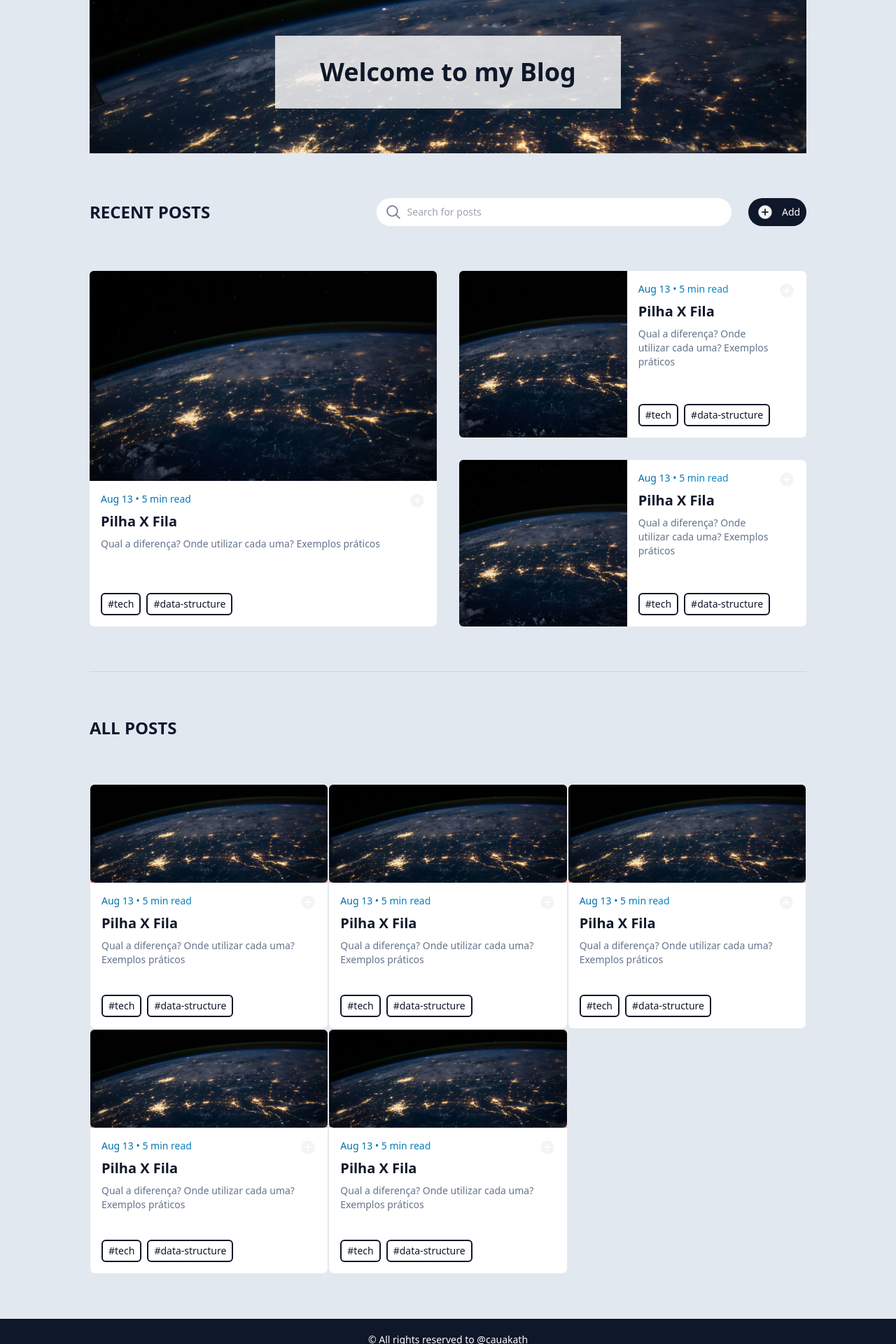
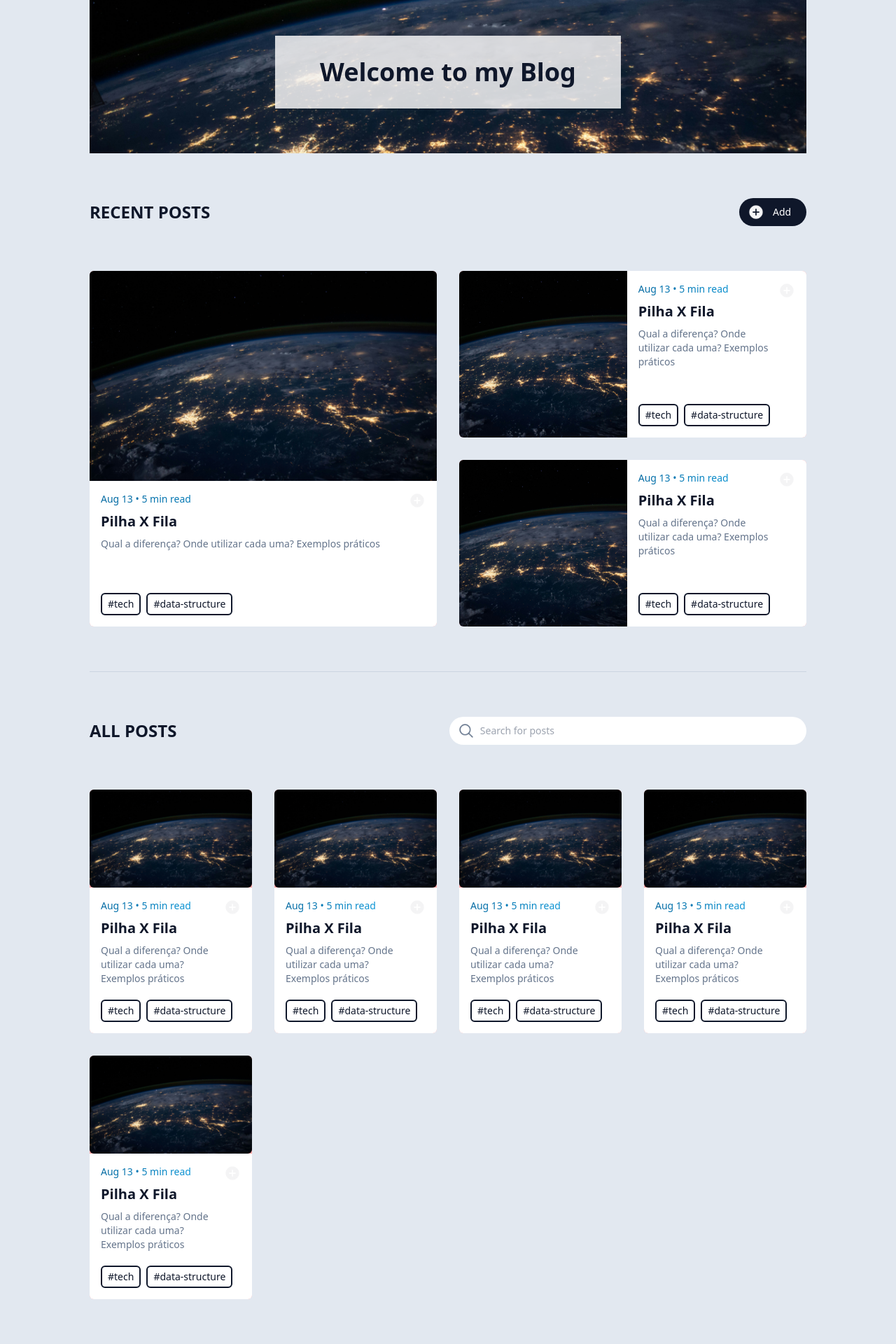
Before and after one commit to CauaKath/my-portfolio, a Vue app: page /blog in a window 1280 px wide. Shown: the part 177-2097 px from the top of the page at 70% size. Built offline with nearby package versions, Linux system fonts and the light colour scheme; no server answers.

Commit message:
fix: adjust all posts display

```diff
--- a/src/pages/Blog.vue
+++ b/src/pages/Blog.vue
@@ -11,14 +11,6 @@
         <span>RECENT POSTS</span>
 
         <div class="search-box">
-          <div class="search-input">
-            <img src="@/assets/search-gray.svg" alt="Search icon">
-            <input
-              type="text"
-              placeholder="Search for posts"
-            />
-          </div>
-
           <div class="add-button">
             <img src="@/assets/add.svg" alt="Add icon">
             <span>Add</span>
@@ -41,30 +33,22 @@
     <div class="all">
       <div class="all-header">
         <span>ALL POSTS</span>
+
+        <div class="search-input">
+          <img src="@/assets/search-gray.svg" alt="Search icon">
+          <input
+            type="text"
+            placeholder="Search for posts"
+          />
+        </div>
       </div>
 
       <div class="posts">
-        <table>
-          <tr>
-            <td>
-              <BlogPost />
-            </td>
-            <td>
-              <BlogPost />
-            </td>
-            <td>
-              <BlogPost />
-            </td>
-          </tr>
-          <tr>
-            <td>
-              <BlogPost />
-            </td>
-            <td>
-              <BlogPost />
-            </td>
-          </tr>
-        </table>
+        <BlogPost />
+        <BlogPost />
+        <BlogPost />
+        <BlogPost />
+        <BlogPost />
       </div>
     </div>
   </div>
@@ -147,33 +131,10 @@ export default {
       .search-box {
         @apply
           flex
-          justify-between
+          justify-end
           items-center
           gap-6
           w-[60%];
-
-        .search-input {
-          @apply
-            w-full
-            flex
-            justify-start
-            items-center
-            gap-2
-            px-3
-            py-2
-            text-sm
-            bg-white
-            text-gray_text
-            rounded-full;
-
-          >input {
-            @apply
-              w-full
-              bg-transparent
-              border-none
-              outline-none;
-          }
-        }
 
         .add-button {
           @apply
@@ -238,8 +199,32 @@ export default {
         items-center
         gap-4;
 
+      .search-input {
+        @apply
+          w-full
+          flex
+          justify-start
+          items-center
+          gap-2
+          px-3
+          py-2
+          text-sm
+          bg-white
+          text-gray_text
+          rounded-full;
+
+        >input {
+          @apply
+            w-full
+            bg-transparent
+            border-none
+            outline-none;
+        }
+      }
+
       >span {
         @apply
+          w-full
           text-2xl
           font-bold
           text-primary-default;
@@ -255,25 +240,9 @@ export default {
         gap-8
         items-start;
 
-      table {
+      .post {
         @apply
-          border-spacing-2
-          w-full;
-
-        tr + tr {
-          @apply
-            mt-8;
-        }
-
-        tr {
-          @apply
-            w-full;
-
-          td {
-            @apply
-              w-[calc(100%/3)];
-          }
-        }
+          w-[calc(100%/4-24px)];
       }
     }
   }
```
